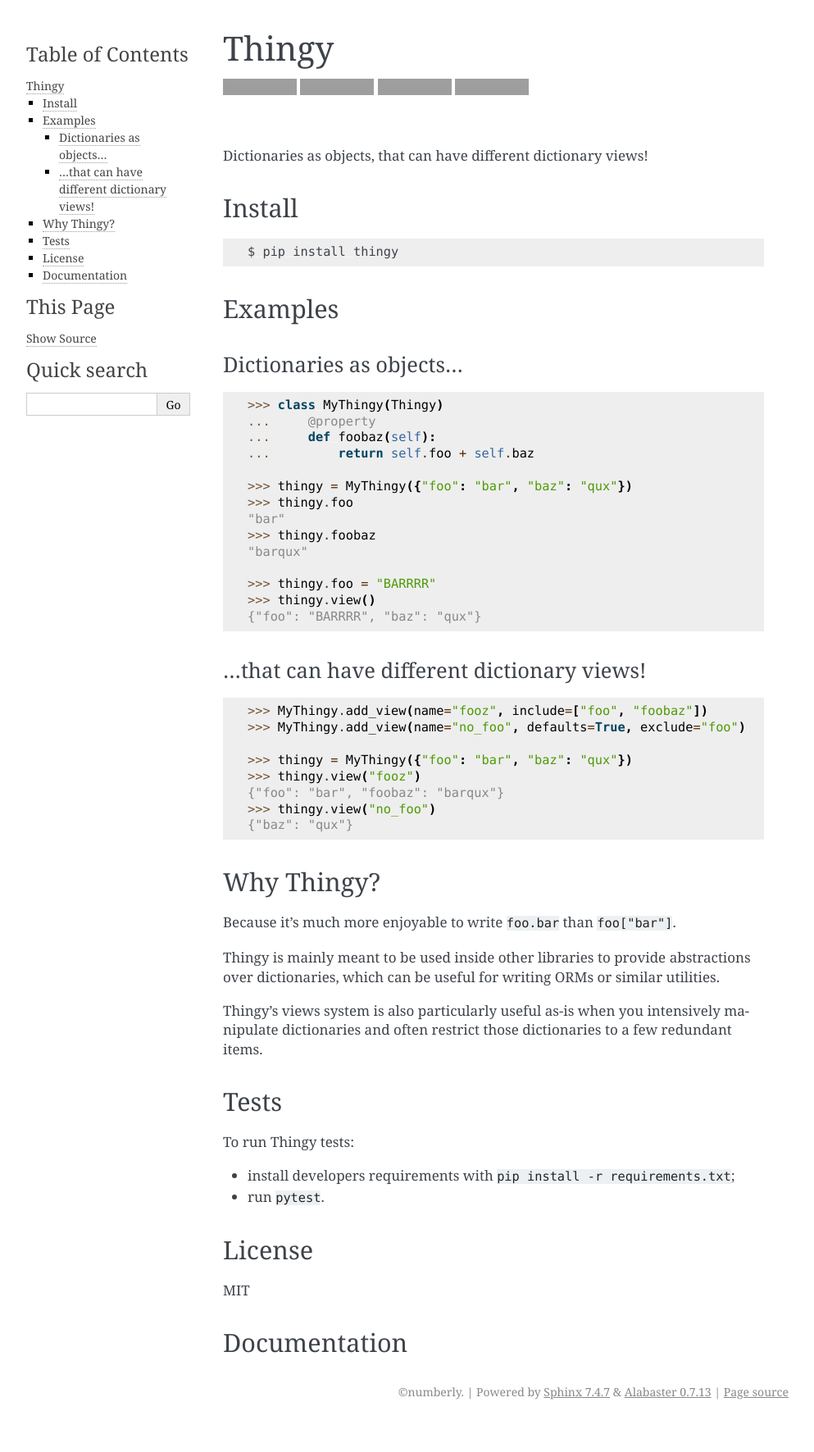
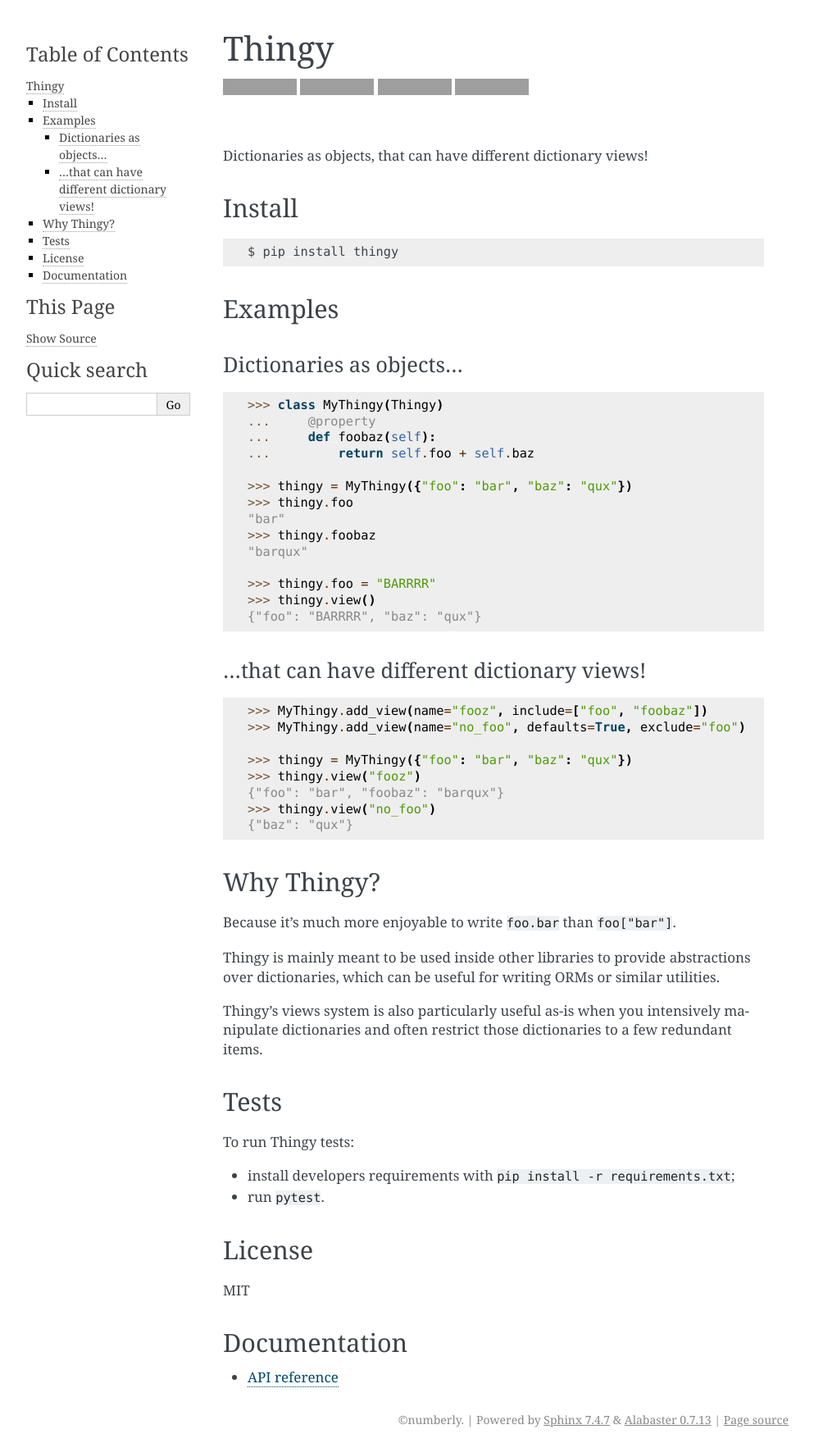
Before and after one commit to Refty/thingy, a Sphinx documentation site: the page built from docs/index.rst, in a window 1280 px wide. Shown: the whole page at 82% size, without its empty margins (148-1141 px from the left). Built offline with Sphinx 7.4.7, drawn with Linux system fonts in a browser that asks for light colours; before the commit the page ends 1737 px from its top, so only the background shows below that; grey boxes are pictures that could not be loaded.

Commit message:
Add an API reference

```diff
--- a/docs/conf.py
+++ b/docs/conf.py
@@ -6,9 +6,9 @@
 # add these directories to sys.path here. If the directory is relative to the
 # documentation root, use os.path.abspath to make it absolute, like shown here.
 #
-# import os
-# import sys
-# sys.path.insert(0, os.path.abspath('.'))
+import os
+import sys
+sys.path.insert(0, os.path.abspath('..'))
 
 
 # -- General configuration ------------------------------------------------
@@ -16,7 +16,9 @@
 # Add any Sphinx extension module names here, as strings. They can be
 # extensions coming with Sphinx (named 'sphinx.ext.*') or your custom
 # ones.
-extensions = []
+extensions = [
+    "sphinx.ext.autodoc",
+]
 
 # The master toctree document.
 master_doc = 'index'
--- a/docs/index.rst
+++ b/docs/index.rst
@@ -9,5 +9,6 @@
 =============
 
 .. toctree::
-   :maxdepth: 2
-   :caption: Contents:
+   :maxdepth: 1
+
+   reference
--- /dev/null
+++ b/docs/reference.rst
@@ -0,0 +1,6 @@
+API reference
+#############
+
+.. automodule:: thingy
+    :members:
+    :undoc-members:
```
